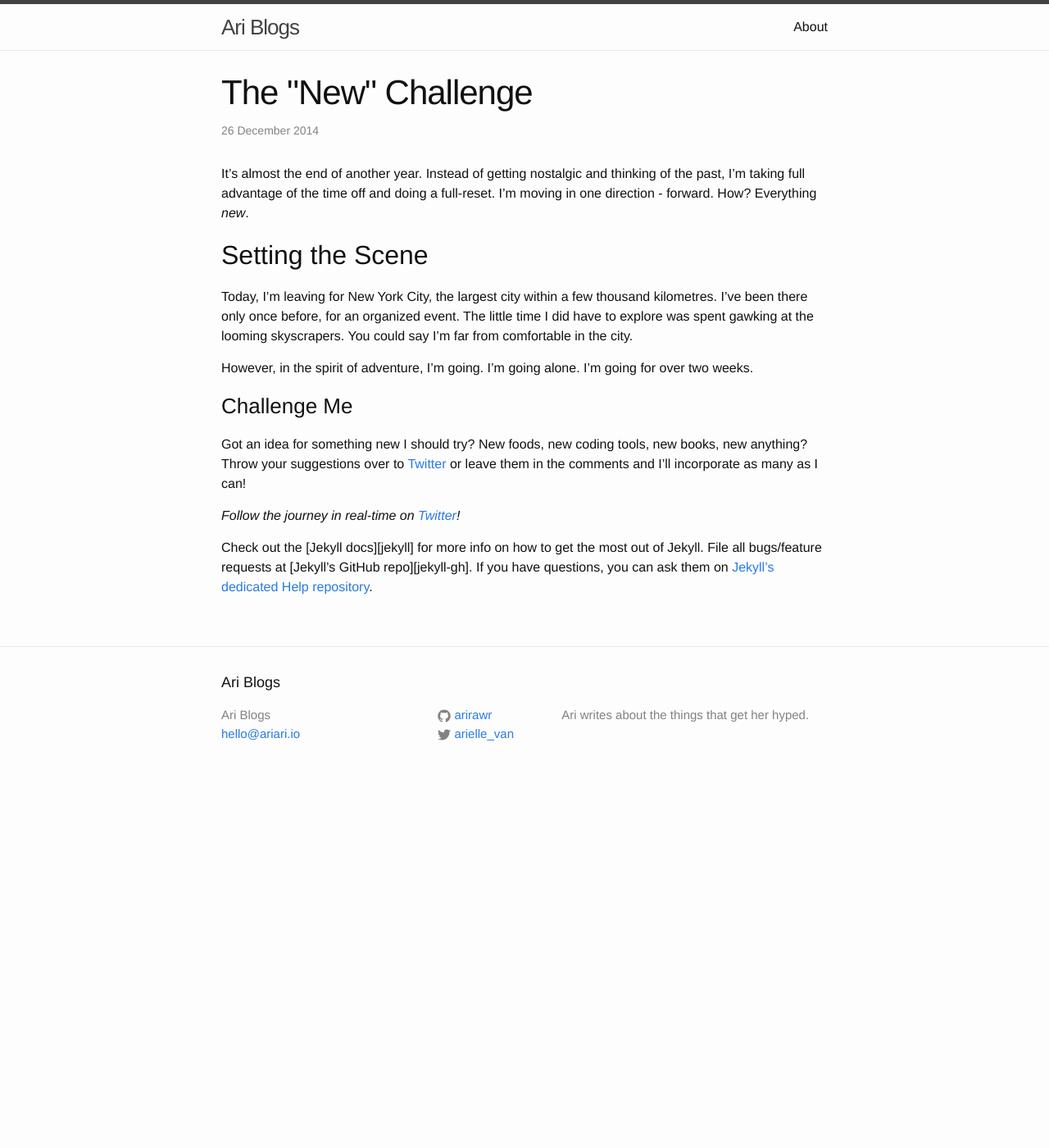
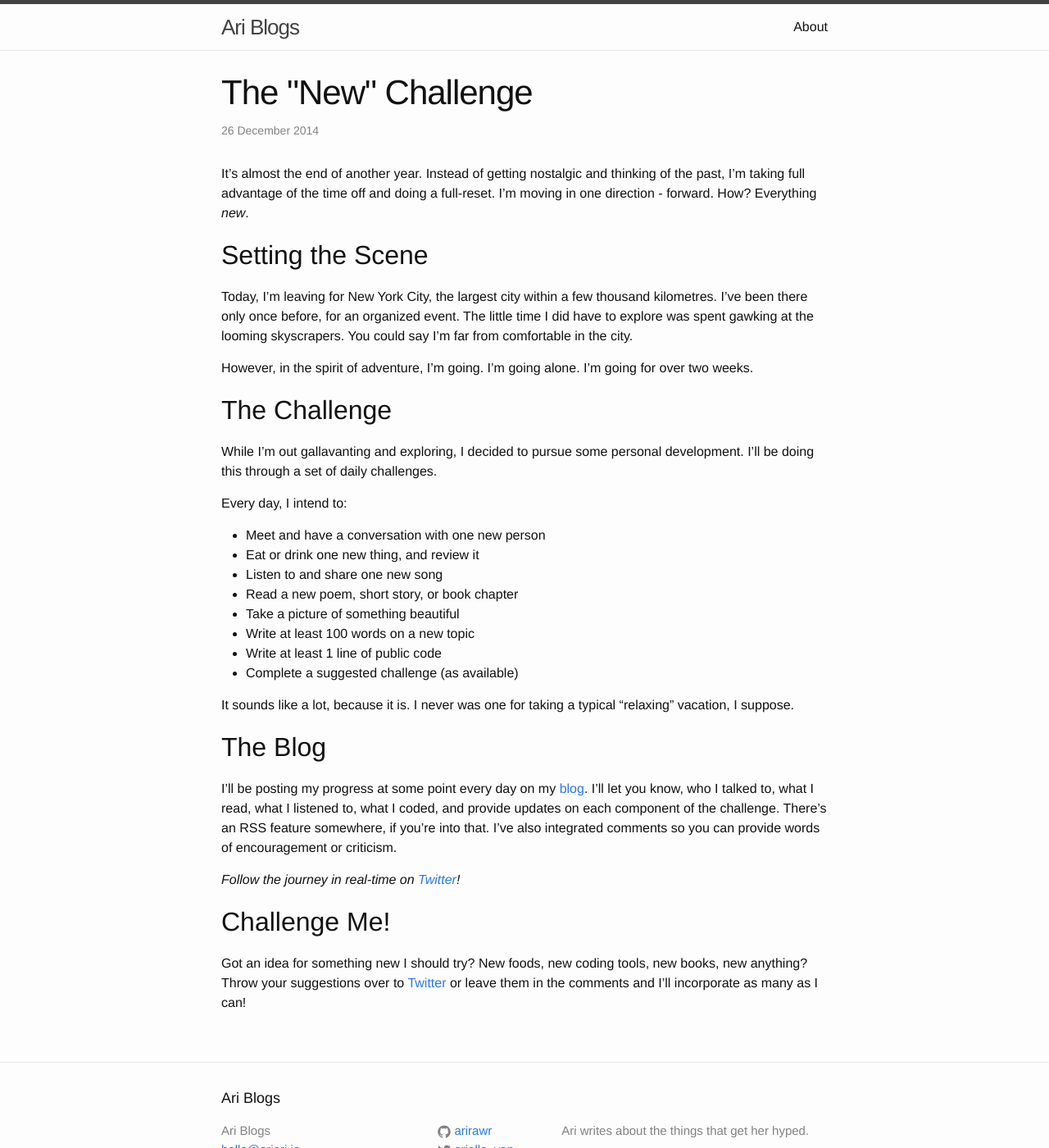
Before and after one commit to arirawr/blog, a Jekyll site: the page built from _posts/2014-12-26-the-new-challenge.markdown, in a window 1280 px wide and 1400 px high. Shown: the whole window at 82% size. Built offline with Jekyll 4.4.1, drawn with Linux system fonts in a browser that asks for light colours; comment, search, counter and statistics services are not loaded.

Commit message:
Draft 1.0

```diff
--- a/_posts/2014-12-26-the-new-challenge.markdown
+++ b/_posts/2014-12-26-the-new-challenge.markdown
@@ -11,13 +11,28 @@ Today, I'm leaving for New York City, the largest city within a few thousand kil
 
 However, in the spirit of adventure, I'm going. I'm going alone. I'm going for over two weeks.
 
-###Challenge Me
-Got an idea for something new I should try? New foods, new coding tools, new books, new anything? Throw your suggestions over to [Twitter][twitter] or leave them in the comments and I'll incorporate as many as I can!
+##The Challenge
+While I'm out gallavanting and exploring, I decided to pursue some personal development. I'll be doing this through a set of daily challenges.
+
+Every day, I intend to:
+- Meet and have a conversation with one new person
+- Eat or drink one new thing, and review it
+- Listen to and share one new song
+- Read a new poem, short story, or book chapter
+- Take a picture of something beautiful
+- Write at least 100 words on a new topic
+- Write at least 1 line of public code
+- Complete a suggested challenge (as available)
+
+It sounds like a lot, because it is. I never was one for taking a typical "relaxing" vacation, I suppose.
+
+##The Blog
+I'll be posting my progress at some point every day on my [blog][blog]. I'll let you know, who I talked to, what I read, what I listened to, what I coded, and provide updates on each component of the challenge. There's an RSS feature somewhere, if you're into that. I've also integrated comments so you can provide words of encouragement or criticism.
 
 _Follow the journey in real-time on [Twitter][twitter]!_
 
-Check out the [Jekyll docs][jekyll] for more info on how to get the most out of Jekyll. File all bugs/feature requests at [Jekyll’s GitHub repo][jekyll-gh]. If you have questions, you can ask them on [Jekyll’s dedicated Help repository][jekyll-help].
+##Challenge Me!
+Got an idea for something new I should try? New foods, new coding tools, new books, new anything? Throw your suggestions over to [Twitter][twitter] or leave them in the comments and I'll incorporate as many as I can!
 
 [twitter]: http://twitter.com/arielle_van
 [blog]: http://blog.ariari.io
-[jekyll-help]: https://github.com/jekyll/jekyll-help
```
Also changed, not shown: other parts of _posts/2014-12-26-the-new-challenge.markdown (+1 -1 lines).
